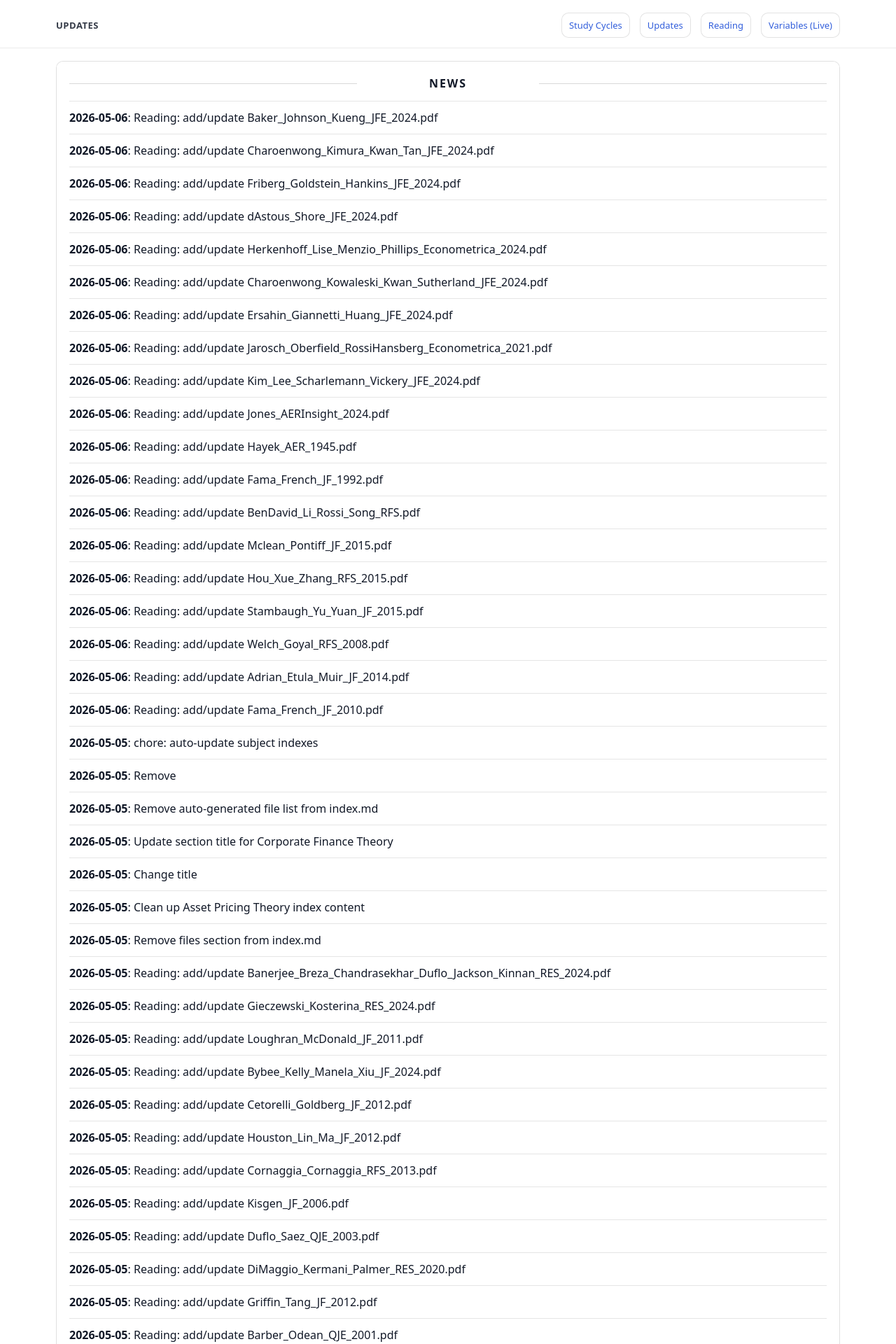
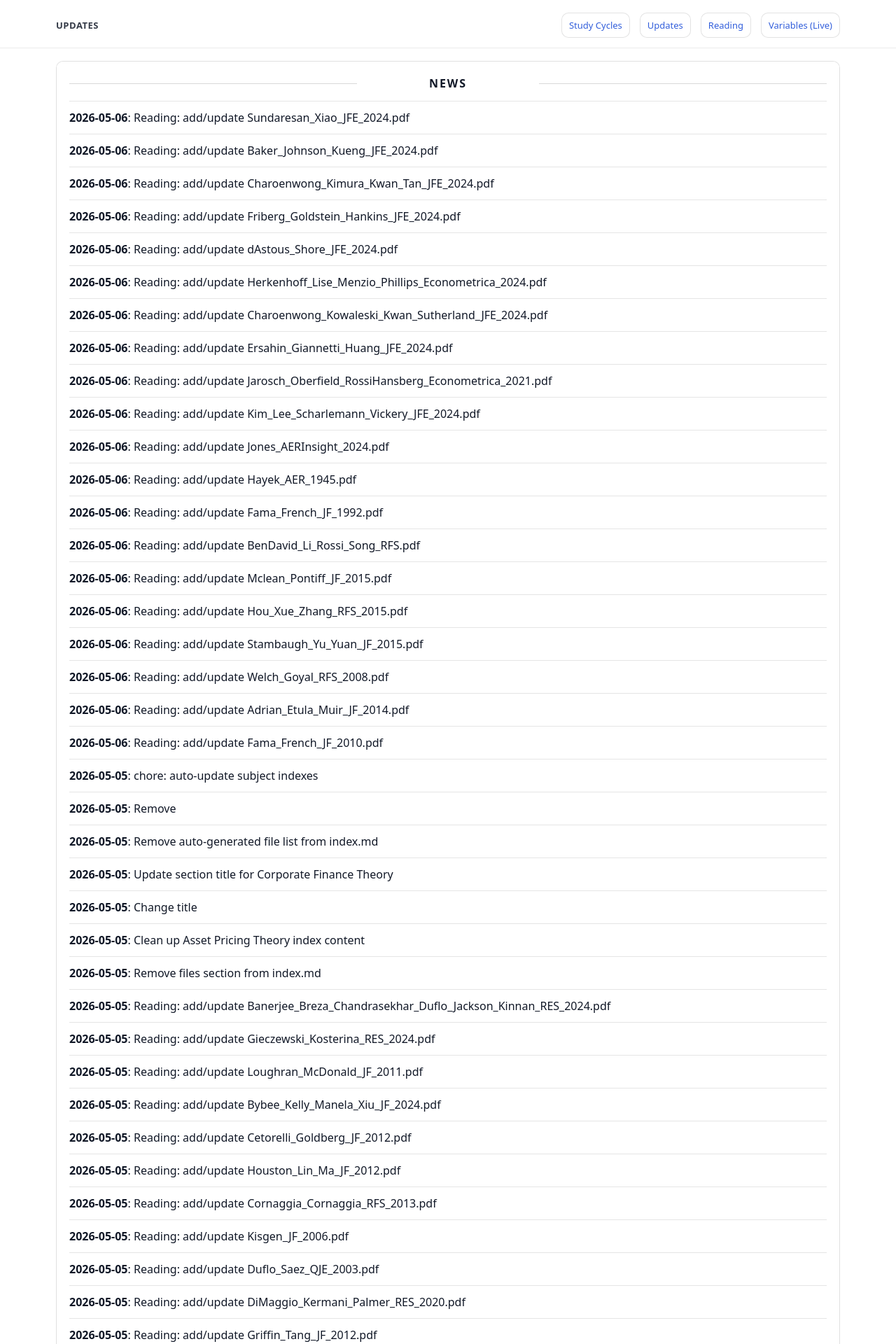
Before and after one commit to yaxinzn/study-archive, a Jekyll site: the page built from updates/index.md, in a window 1280 px wide. Shown: the top 1920 px of the page at 70% size. Built offline with Jekyll 4.4.1, drawn with Linux system fonts in a browser that asks for light colours; some of the changed text lies outside the part shown.

Commit message:
chore: update NEWS feed

```diff
--- a/_data/news.yml
+++ b/_data/news.yml
@@ -1,4 +1,7 @@
 # Auto-generated update history (sorted newest -> oldest). Do not edit manually.
+- ts: "1778063071"
+  date: "2026-05-06"
+  title: "Reading: add/update Sundaresan_Xiao_JFE_2024.pdf"
 - ts: "1778062594"
   date: "2026-05-06"
   title: "Reading: add/update Baker_Johnson_Kueng_JFE_2024.pdf"
```
